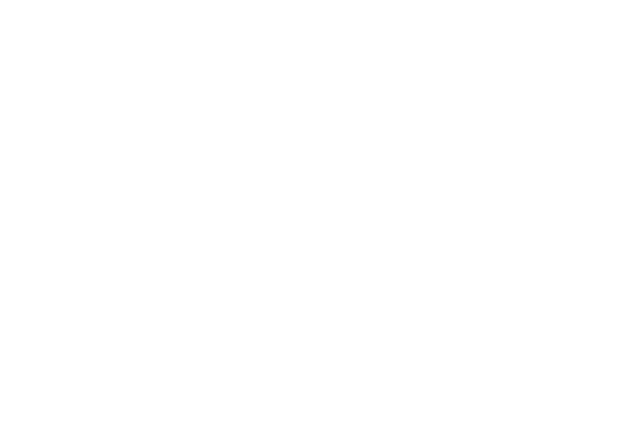
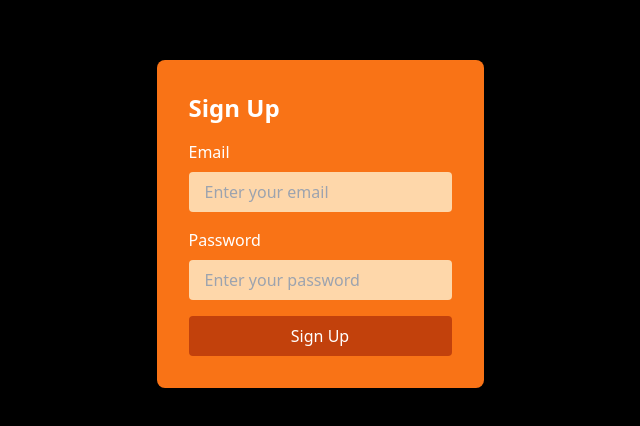
Before and after one commit to harljos/gym-planr, a JavaScript app in the folder client/: page /signup in a window 1280 px wide. Before the commit this address had no page. Shown: the part 176-602 px from the top of the page, without its empty margins (320-960 px from the left). Built offline with nearby package versions, Linux system fonts and the light colour scheme; the HTML template or start-up script is replaced by a standard one.

Commit message:
remanded file to LoggedOut and created singup page with url route

```diff
--- a/client/package.json
+++ b/client/package.json
@@ -2,6 +2,7 @@
   "name": "client",
   "version": "0.1.0",
   "private": true,
+  "proxy": "http://localhost:3001",
   "dependencies": {
     "@testing-library/jest-dom": "^5.16.5",
     "@testing-library/react": "^13.4.0",
--- a/client/src/App.js
+++ b/client/src/App.js
@@ -1,5 +1,6 @@
-import Login from "./pages/Login";
 import { BrowserRouter as Router, Routes, Route } from "react-router-dom";
+import LoggedOut from "./pages/LoggedOut";
+import SignUp from "./pages/SignUp";
 
 function App() {
   return (
@@ -8,7 +9,11 @@
         <Routes>
           <Route
             path="/loggedout"
-            element={<Login />}
+            element={<LoggedOut />}
+          />
+          <Route
+            path="/signup"
+            element={<SignUp />}
           />
         </Routes>
       </div>
--- a/client/src/pages/Login.js
+++ b/client/src/pages/LoggedOut.js
@@ -1,4 +1,4 @@
-const Login = () => {
+const LoggedOut = () => {
     return (
         <div className="bg-orange-700 h-screen flex items-center justify-center">
             <div className="bg-orange-700 rounded-lg p-8">
@@ -16,4 +16,4 @@
   );
 }
 
-export default Login;
+export default LoggedOut;
--- /dev/null
+++ b/client/src/pages/SignUp.js
@@ -0,0 +1,32 @@
+const SignUp = () => {
+  return (
+    <div className="bg-black h-screen flex items-center justify-center">
+      <div className="bg-orange-500 rounded-lg p-8">
+        <h1 className="text-2xl font-bold mb-4 text-white">Sign Up</h1>
+        <form>
+          <div className="mb-4">
+            <label className="text-white block mb-2">Email</label>
+            <input
+              type="email"
+              className="bg-orange-200 px-4 py-2 rounded w-full"
+              placeholder="Enter your email"
+            />
+          </div>
+          <div className="mb-4">
+            <label className="text-white block mb-2">Password</label>
+            <input
+              type="password"
+              className="bg-orange-200 px-4 py-2 rounded w-full"
+              placeholder="Enter your password"
+            />
+          </div>
+          <button className="bg-orange-700 text-white px-4 py-2 rounded w-full">
+            Sign Up
+          </button>
+        </form>
+      </div>
+    </div>
+  );
+};
+
+export default SignUp;
```
